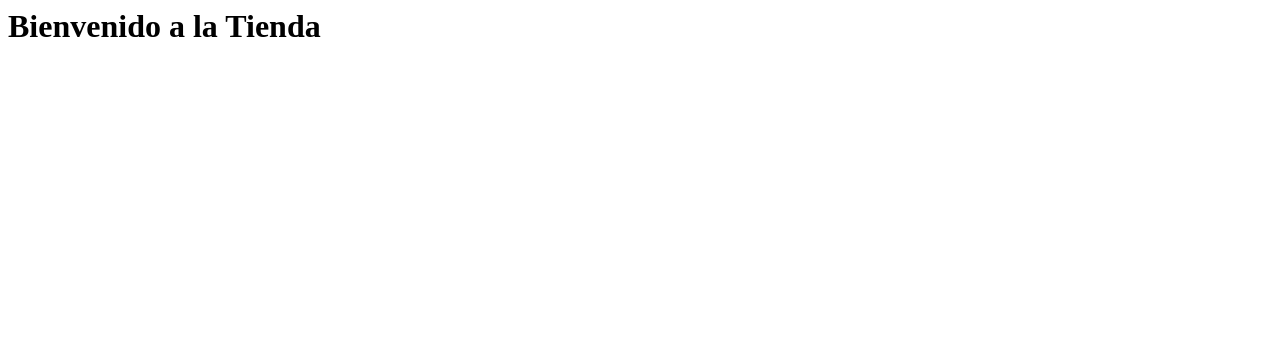
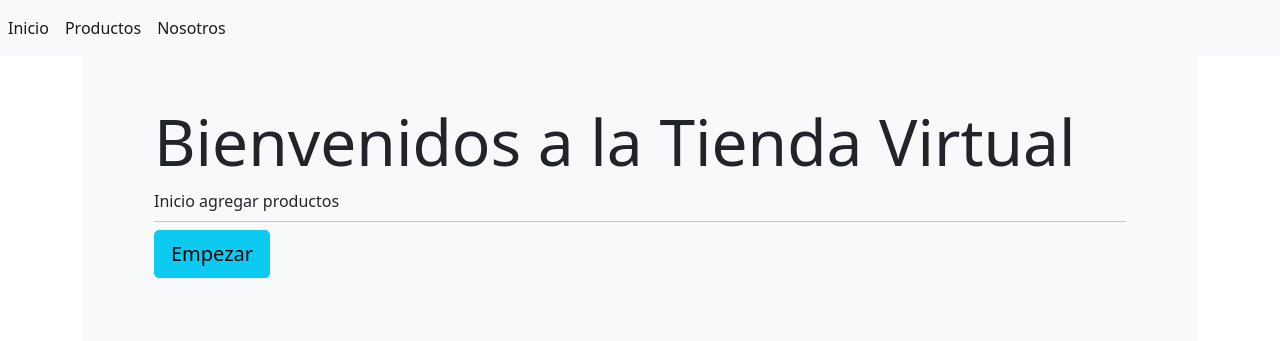
Before and after one commit to Jokayel/djangoCRUD, a Django app: page / in a window 1280 px wide. Shown: the top 341 px of the page. Run offline with Django 4.2, Linux system fonts and the light colour scheme.

Commit message:
https://www.youtube.com/watch?v=ezIj71CX944&t=317s

```diff
--- /dev/null
+++ b/tienda/templates/paginas/inicio.html
@@ -0,0 +1,21 @@
+{% extends "plantilla.html"%}
+
+{% block titulo %} Inicio {% endblock %}
+
+{% block contenido %}
+
+    <div class="p-5 bg-light">
+        <div class="container">
+            <h1 class="display-3">Bienvenidos a la Tienda Virtual</h1>
+            <p class="my-2">Inicio agregar productos</p>
+            <hr class="my-2">
+
+            <p class="lead">
+                <a class="btn btn-info btn-lg" href="" role="button">Empezar</a>
+            </p>
+        </div>
+    </div>
+
+
+
+{% endblock %}
--- a/tienda/templates/plantilla.html
+++ b/tienda/templates/plantilla.html
@@ -14,9 +14,9 @@
   <body>
     <nav class="navbar navbar-expand navbar-light bg-light">
         <div class="nav navbar-nav">
-            <a class="nav-itme nav-link active" href="#">Inicio </a>
-            <a class="nav-itme nav-link active" href="#">Productos </a>
-            <a class="nav-itme nav-link active" href="#">Nosotros </a>
+            <a class="nav-itme nav-link active" href="{% url 'inicio' %}">Inicio </a>
+            <a class="nav-itme nav-link active" href="{% url 'productos' %}">Productos </a>
+            <a class="nav-itme nav-link active" href="{% url 'nosotros' %}">Nosotros </a>
         </div>
     </nav>
 
--- a/tienda/views.py
+++ b/tienda/views.py
@@ -5,7 +5,7 @@ from django.http import HttpResponse
 # Create your views here.
 
 def inicio(request):
-    return HttpResponse("<h1>Bienvenido a la Tienda</h1>")
+    return render(request, 'paginas/inicio.html')
 
 
 def nosotros(request):
```
